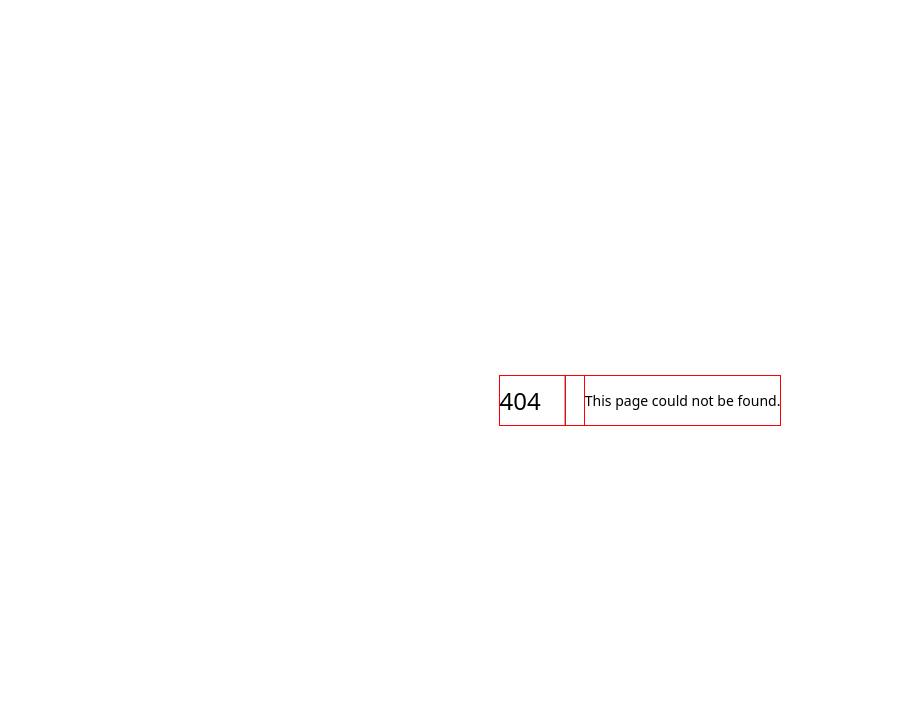
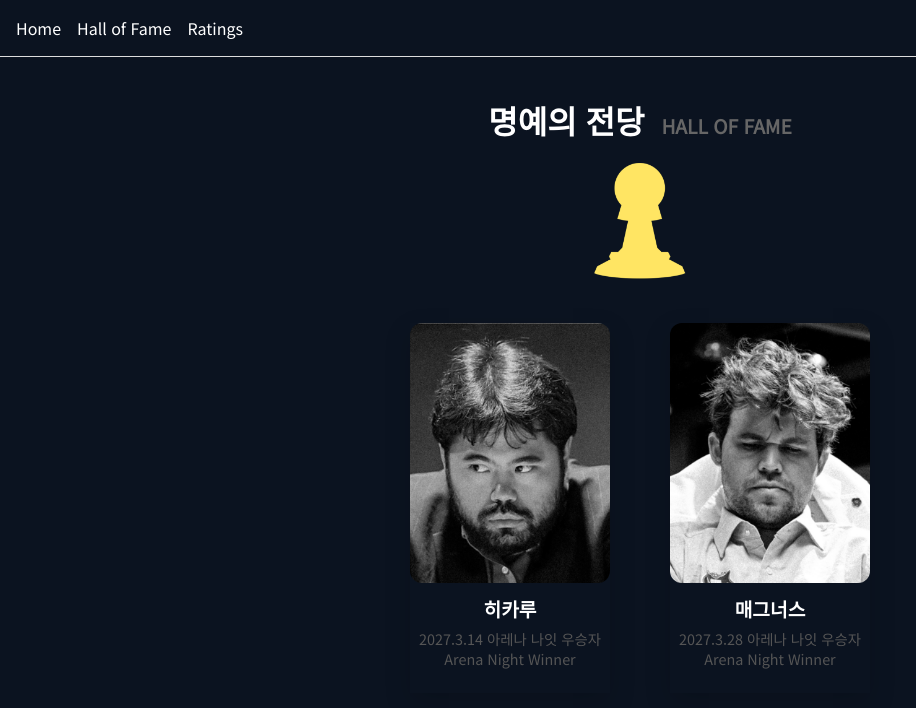
Before and after one commit to chessclubsnu/players, a Next.js app in the folder apps/web/: page /hall-of-fame in a window 1280 px wide. Before the commit this address had no page. Shown: the top 708 px of the page, without its empty margins (0-916 px from the left). Built offline with nearby package versions, Linux system fonts and the light colour scheme.

Commit message:
Major changes, including landing page dev.

```diff
--- a/apps/web/app/globals.css
+++ b/apps/web/app/globals.css
@@ -5,16 +5,20 @@
   padding: 0;
   margin: 0;
 
-  outline: 1px solid red !important;
+  /* outline: 1px solid red !important; */
 }
 
 html,
 body {
   /* max-width: 100vw; */
   overflow-x: hidden;
+  margin: 0;
   position: relative;
   width: 100%;
-  background: transparent;
+  background: #0b1320;
+  color: white;
+
+  font-family: var(--font-chiron), Arial, sans-serif;
 }
 
 a {
--- /dev/null
+++ b/apps/web/app/hall-of-fame/_page.module.css
@@ -0,0 +1,82 @@
+
+
+.title {
+  width: 100%;
+  text-align: center;
+  font-size: 40px;
+  letter-spacing: 4px;
+  margin: 50px 0;
+  white-space: pre;
+}
+
+.center_logo {
+  position: fixed;
+  top: 50%;
+  left: 50%;
+  transform: translate(-50%, -50%);
+  width: 500px;
+  height: 500px;
+  background-image: url("/image/logo.png");
+  background-size: contain;
+  background-repeat: no-repeat;
+  background-position: center;
+  opacity: 0.35;
+  z-index: 0;
+  pointer-events: none;
+}
+
+.container {
+  width: 1024px;
+  max-width: 1024px;
+  margin: 0 auto;
+
+  position: relative;
+  display: flex;
+  justify-content: left;
+  flex-wrap: wrap;
+  gap: 60px;
+  padding: 40px;
+  z-index: 1;
+}
+
+.player {
+  width: 260px;
+  height: 420px;
+  background: linear-gradient(to bottom, #ffffff 0%, #ffffff 55%, #1b2235 55%, #0f1524 100%);
+  border-radius: 6px;
+  overflow: hidden;
+  box-shadow: 0 8px 20px rgba(0, 0, 0, 0.6);
+  transition: 0.3s;
+}
+
+.player:hover {
+  transform: translateY(-8px) scale(1.2);
+  box-shadow: 0 14px 30px rgba(0, 0, 0, 0.9);
+}
+
+.photocard {
+  width: 100%;
+  height: 230px;
+  background-size: cover;
+  background-position: center;
+  filter: grayscale(20%);
+}
+
+.description {
+  padding: 20px;
+  text-align: center;
+}
+
+.name {
+  font-size: 22px;
+  margin-bottom: 10px;
+  font-weight: 600;
+  letter-spacing: 1px;
+}
+
+.info {
+  font-size: 14px;
+  color: #d4d7e2;
+  line-height: 1.6;
+  white-space: pre;
+}
--- /dev/null
+++ b/apps/web/app/hall-of-fame/page.module.css
@@ -0,0 +1,78 @@
+.main {
+  padding: 40px 20px;
+  text-align: center;
+}
+
+.title {
+  font-size: 2rem;
+  font-weight: bold;
+}
+
+.title span {
+  font-size: 1.2rem;
+  color: #666;
+  margin-left: 8px;
+}
+
+.logo {
+  width: 120px;
+  height: 120px;
+  margin: 20px auto;
+  background: url("/image/logo.png") center/contain no-repeat;
+}
+
+.container {
+  display: flex;
+  flex-direction: column;
+  gap: 32px;
+  margin-top: 40px;
+}
+
+.player {
+  display: flex;
+  flex-direction: column;
+  align-items: center;
+
+  transition: transform 0.3s ease, box-shadow 0.3s ease;
+  box-shadow: 0 10px 25px rgba(0, 0, 0, 0.15);
+}
+
+.player:hover {
+  transform: scale(1.1) translateY(-5px);
+}
+
+.photocard {
+  width: 200px;
+  height: 260px;
+  border-radius: 12px;
+  background-size: cover;
+  background-position: center;
+
+  transition: transform 0.3s ease;
+}
+
+.description {
+  margin-top: 12px;
+  margin-bottom: 24px;
+}
+
+.name {
+  font-weight: bold;
+  font-size: 1.2rem;
+}
+
+.info {
+  margin-top: 6px;
+  color: #555;
+  font-size: 0.9rem;
+  line-height: 1.4;
+}
+
+/* 데스크탑 대응 */
+@media (min-width: 768px) {
+  .container {
+    flex-direction: row;
+    justify-content: center;
+    gap: 60px;
+  }
+}
--- /dev/null
+++ b/apps/web/app/hall-of-fame/page.tsx
@@ -0,0 +1,58 @@
+import styles from "./page.module.css"
+
+type Player = {
+  id: number
+  name: string
+  title: string
+  image: string
+}
+
+const winners: Player[] = [
+  {
+    id: 1,
+    name: "히카루",
+    title: "2027.3.14 아레나 나잇 우승자\nArena Night Winner",
+    image: "/image/hikaru.png",
+  },
+  {
+    id: 2,
+    name: "매그너스",
+    title: "2027.3.28 아레나 나잇 우승자\nArena Night Winner",
+    image: "/image/magnus.png",
+  },
+]
+
+export default function Page() {
+  return (
+    <main className={styles.main}>
+      <h1 className={styles.title}>
+        명예의 전당 <span>HALL OF FAME</span>
+      </h1>
+
+      <div className={styles.logo} />
+
+      <div className={styles.container}>
+        {winners.map((player) => (
+          <div key={player.id} className={styles.player}>
+            <div
+              className={styles.photocard}
+              style={{ backgroundImage: `url(${player.image})` }}
+            />
+
+            <div className={styles.description}>
+              <div className={styles.name}>{player.name}</div>
+              <div className={styles.info}>
+                {player.title.split("\n").map((line, i) => (
+                  <span key={i}>
+                    {line}
+                    <br />
+                  </span>
+                ))}
+              </div>
+            </div>
+          </div>
+        ))}
+      </div>
+    </main>
+  )
+}
--- a/apps/web/app/layout.tsx
+++ b/apps/web/app/layout.tsx
@@ -1,5 +1,7 @@
 import type { Metadata } from "next";
+import Link from "next/link"
 import localFont from "next/font/local";
+import { Noto_Sans_KR } from "next/font/google"
 import "./globals.css";
 
 const geistSans = localFont({
@@ -10,6 +12,11 @@ const geistMono = localFont({
   src: "./fonts/GeistMonoVF.woff",
   variable: "--font-geist-mono",
 });
+const noto = Noto_Sans_KR ({
+  subsets: ["latin"],
+  weight: ['400'],
+  variable: "--font-chiron"
+})
 
 export const metadata: Metadata = {
   title: "명예의 전당",
@@ -31,7 +38,15 @@ export default function RootLayout({
 }>) {
   return (
     <html lang="ko">
-      <body className={`${geistSans.variable} ${geistMono.variable}`}>
+      <body className={`${geistSans.variable} ${geistMono.variable} ${noto.variable}`}>
+        <nav style={{ padding: "16px", borderBottom: "1px solid #ddd" }}>
+          <Link href="/" style={{ marginRight: 16 }}>Home</Link>
+          <Link href="/hall-of-fame" style={{ marginRight: 16 }}>
+            Hall of Fame
+          </Link>
+          <Link href="/ratings">Ratings</Link>
+        </nav>
+
         {children}
       </body>
     </html>
--- a/apps/web/app/page.module.css
+++ b/apps/web/app/page.module.css
@@ -16,6 +16,12 @@
   font-synthesis: none;
 }
 
+@media (min-width: 768px) {
+    .grid {
+        grid-template-columns: 1fr 1fr;
+    }
+}
+
 @media (prefers-color-scheme: dark) {
   .page {
     --gray-rgb: 255, 255, 255;
@@ -28,10 +34,47 @@
 }
 
 .main {
-  display: flex;
-  flex-direction: column;
+  padding: 40px;
+  max-width: 900px;
+  margin: 0 auto;
+  text-align: center;
+
   gap: 32px;
   grid-row-start: 2;
+}
+
+.title {
+    font-family: var(--font-noto);
+    font-size: 2.5rem;
+    font-weight: bold;
+}
+
+.description {
+    margin-top: 12px;
+    color: #666;
+}
+
+.grid {
+    margin-top: 40px;
+    display: grid;
+    grid-template-columns: 1fr;
+    gap: 20px;
+}
+
+.card {
+  display: block;
+  padding: 20px;
+  border-radius: 12px;
+  border: 1px solid #ddd;
+  text-align: left;
+  text-decoration: none;
+  color: inherit;
+  transition: 0.2s;
+}
+
+.card:hover {
+  border-color: black;
+  transform: translateY(-4px);
 }
 
 .main ol {
--- a/apps/web/app/page.tsx
+++ b/apps/web/app/page.tsx
@@ -1,143 +1,25 @@
-"use client"; // ⭐ 이 한 줄이 서버 컴포넌트를 클라이언트 컴포넌트로 바꿔줍니다.
+import Link from "next/link"
+import styles from "./page.module.css"
 
-import React from 'react';
+export default function Page() {
+  return (
+    <main className={styles.main}>
+      <h1 className={styles.title}>My Web App</h1>
+      <p className={styles.description}>
+        원하는 페이지로 이동하세요
+      </p>
 
-export default function HallOfFame() {
-  return (
-    <>
-      {/* 스타일 설정 */}
-      <link
-        href="https://fonts.googleapis.com/css2?family=Chiron+Sung+HK:ital,wght@0,200..900;1,200..900&display=swap"
-        rel="stylesheet"
-      />
+      <div className={styles.grid}>
+        <Link href="/hall-of-fame" className={styles.card}>
+          <h2>Hall of Fame</h2>
+          <p>명예의 전당</p>
+        </Link>
 
-      <style jsx global>{`
-        body {
-          font-family: 'Chiron Sung HK', Arial, sans-serif;
-          background: #0b1320;
-          color: white;
-          margin: 0;
-          overflow-x: hidden;
-        }
-
-        .title {
-          width: 100%;
-          text-align: center;
-          font-size: 40px;
-          letter-spacing: 4px;
-          margin: 50px 0;
-          white-space: pre;
-        }
-
-        .center_logo {
-          position: fixed;
-          top: 50%;
-          left: 50%;
-          transform: translate(-50%, -50%);
-          width: 500px;
-          height: 500px;
-          background-image: url("/image/logo.png");
-          background-size: contain;
-          background-repeat: no-repeat;
-          background-position: center;
-          opacity: 0.35;
-          z-index: 0;
-          pointer-events: none;
-        }
-
-        .container {
-          width: 1024px;
-          max-width: 1024px;
-          margin: 0 auto;
-
-          position: relative;
-          display: flex;
-          justify-content: center;
-          flex-wrap: wrap;
-          gap: 60px;
-          padding: 40px;
-          z-index: 1;
-        }
-
-        .player {
-          width: 260px;
-          height: 420px;
-          background: linear-gradient(to bottom, #ffffff 0%, #ffffff 55%, #1b2235 55%, #0f1524 100%);
-          border-radius: 6px;
-          overflow: hidden;
-          box-shadow: 0 8px 20px rgba(0, 0, 0, 0.6);
-          transition: 0.3s;
-        }
-
-        .player:hover {
-          transform: translateY(-8px) scale(1.2);
-          box-shadow: 0 14px 30px rgba(0, 0, 0, 0.9);
-        }
-
-        .photocard {
-          width: 100%;
-          height: 230px;
-          background-size: cover;
-          background-position: center;
-          filter: grayscale(20%);
-        }
-
-        .description {
-          padding: 20px;
-          text-align: center;
-        }
-
-        .name {
-          font-size: 22px;
-          margin-bottom: 10px;
-          font-weight: 600;
-          letter-spacing: 1px;
-        }
-
-        .info {
-          font-size: 14px;
-          color: #d4d7e2;
-          line-height: 1.6;
-          white-space: pre;
-        }
-
-
-      `}</style>
-
-      {/* 화면 구조 */}
-      <div className="title">
-        {"명예의 전당   HALL OF FAME"}
+        <Link href="/ratings" className={styles.card}>
+          <h2>Ratings</h2>
+          <p>레이팅</p>
+        </Link>
       </div>
-
-      <div className="center_logo"></div>
-
-      <div className="container">
-        <div className="player">
-          <div
-            className="photocard"
-            style={{ backgroundImage: "url('/image/hikaru.png')" }}
-          />
-          <div className="description">
-            <div className="name">히카루</div>
-            <div className="info">
-              {"2027.3.14 아레나 나잇 우승자\nArena Night Winner"}
-            </div>
-          </div>
-        </div>
-
-        <div className="player">
-          <div
-            className="photocard"
-            style={{ backgroundImage: "url('/image/magnus.png')" }}
-          />
-          <div className="description">
-            <div className="name">매그너스</div>
-            <div className="info">
-              {"2027.3.28 아레나 나잇 우승자\nArena Night Winner"}
-            </div>
-          </div>
-        </div>
-      </div>
-    </>
-  );
+    </main>
+  )
 }
```
